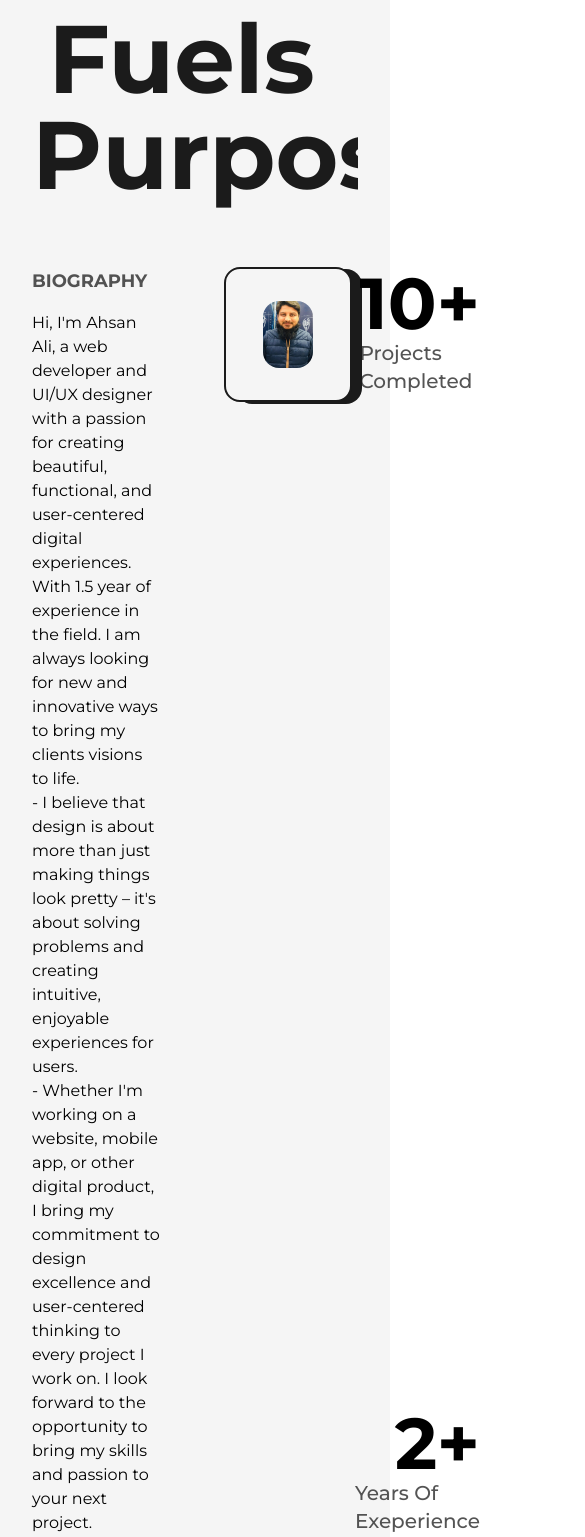
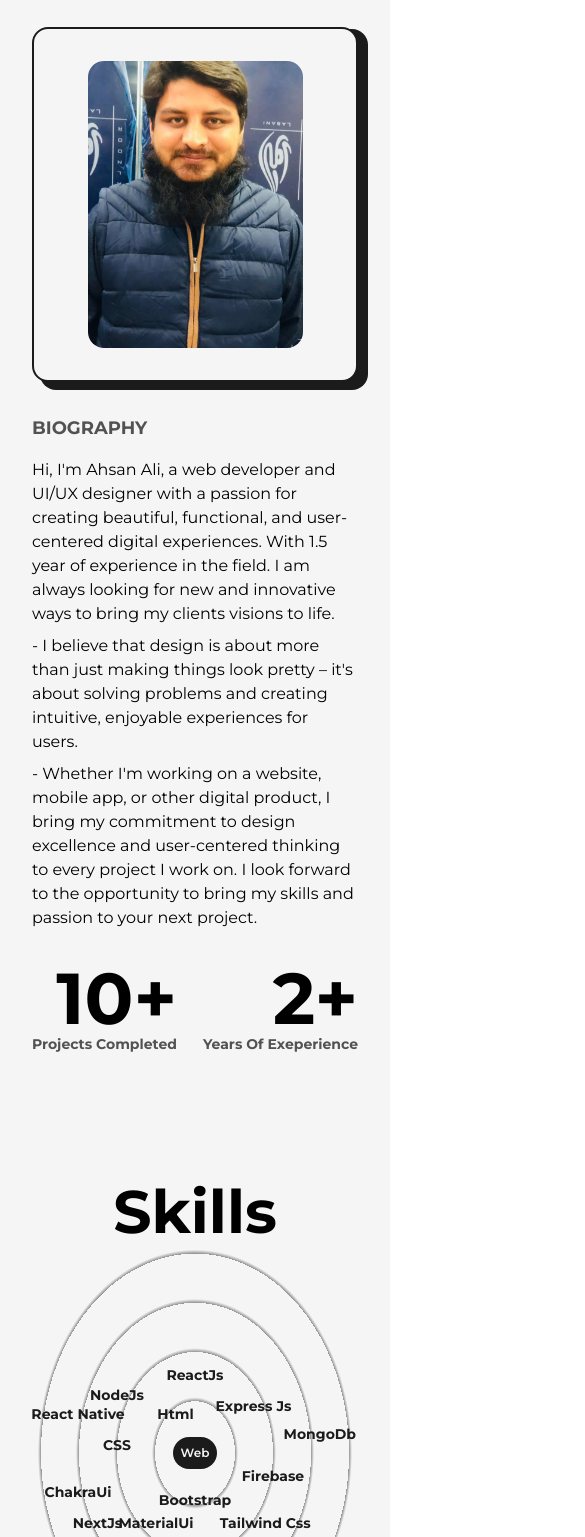
Before and after one commit to AhsanAliButt/ResumeWebsite, a Next.js app: page /about in a window 390 px wide. Shown: the part 191-1728 px from the top of the page, 585 px wide, since content can reach past the window. Built offline with nearby package versions, Linux system fonts and the light colour scheme.

Commit message:
AboutAndHomePageResponsiveCompleted

```diff
--- a/src/components/Lilcon.js
+++ b/src/components/Lilcon.js
@@ -8,7 +8,12 @@
 
   return (
     <figure className="absolute left-0 stroke-dark dark:stroke-light">
-      <svg className="-rotate-90" width="75" height="75" viewBox="0 0 100 100">
+      <svg
+        className="-rotate-90 md:w-[60px] md:h-[60px] xs:w-[40px] xs:h-[40px]"
+        width="75"
+        height="75"
+        viewBox="0 0 100 100"
+      >
         <circle
           cx="75"
           cy="50"
--- a/src/components/Skills.js
+++ b/src/components/Skills.js
@@ -5,7 +5,7 @@
 const Skill = ({ name, x, y }) => {
   return (
     <motion.div
-      className="flex items-center justify-center rounded-full font-semibold bg-dark text-light py-3 px-6 shadow-dark cursor-pointer absolute dark:text-dark dark:bg-light"
+      className="flex items-center justify-center rounded-full font-semibold bg-dark text-light py-3 px-6 shadow-dark cursor-pointer absolute dark:text-dark dark:bg-light lg:py-2 lg:px-4 md:text-sm md:py-1.5 md:px-3 xs:bg-transparent xs:dark:bg-transparent xs:text-dark xs:dark:text-light xs:font-bold "
       whileHover={{ scale: 1.05 }}
       initial={{ x: 0, y: 0 }}
       animate={{ x: x, y: y, transition: { duration: 1.5 } }}
@@ -18,10 +18,13 @@
 const Skills = () => {
   return (
     <div>
-      <h2 className="font-bold text-8xl mt-64 w-full text-center"> Skills</h2>
-      <div className="w-full h-screen relative flex items-center justify-center rounded-full bg-circularLight dark:bg-circularDark">
+      <h2 className="font-bold text-8xl mt-64 w-full text-center md:text-6xl md:mt-32">
+        {" "}
+        Skills
+      </h2>
+      <div className="w-full h-screen relative flex items-center justify-center rounded-full bg-circularLight dark:bg-circularDark lg:h-[80vh] sm:h-[60vh] xs:h-[50vh] lg:bg-circularLightLg lg:dark:bg-circularDarkLg md:bg-circularLightMd md:dark:bg-circularDarkMd sm:bg-circularLightSm sm:dark:bg-circularDarkSm">
         <motion.div
-          className="flex items-start justify-center rounded-full font-semibold bg-dark text-light p-8 shadow-dark dark:text-dark dark:bg-light"
+          className="flex items-start justify-center rounded-full font-semibold bg-dark text-light p-8 shadow-dark dark:text-dark dark:bg-light lg:p-6 md:p-4 xs:text-xs xs:p-2"
           whileHover={{ scale: 1.05 }}
         >
           Web
--- a/src/components/footer/Footer.js
+++ b/src/components/footer/Footer.js
@@ -4,7 +4,7 @@
 
 const Footer = () => {
   return (
-    <footer className="w-full border-t-2 border-solid border-dark font-medium text-lg dark:text-light dark:border-light sm:text-base">
+    <footer className="w-full border-t-2 border-solid border-dark font-medium text-lg dark:text-light dark:border-light sm:text-sm">
       <Layout className="py-8 flex items-center justify-between lg:flex-col lg:py-6">
         <span> {new Date().getFullYear()} &copy; All Rights Reserved. </span>
         <div className="flex items-center lg:py-2 ">
--- a/src/components/navbar/Navbar.js
+++ b/src/components/navbar/Navbar.js
@@ -87,7 +87,7 @@
   return (
     <header className="w-full relative px-32 py-8 font-medium flex items-center justify-between dark:text-light">
       <button
-        className="flex-col justify-center items-center hidden lg:flex"
+        className="flex-col justify-center items-center hidden lg:flex sm:ml-[-10]"
         onClick={handleClick}
       >
         <span
@@ -211,7 +211,7 @@
           </nav>
         </motion.div>
       ) : null}
-      <div className="absolute left-[50%] top-2 translate-x-[50%]">
+      <div className="absolute left-[50%] top-2 translate-x-[50%] sm:hidden">
         <Logo />
       </div>
     </header>
--- a/src/pages/_app.js
+++ b/src/pages/_app.js
@@ -16,7 +16,7 @@
         <link rel="icon" href="/favicon.ico" />
       </Head>
       <main
-        className={`${montserrat.variable} font-mont dark:bg-dark bg-light w-full min-h-screen`}
+        className={`${montserrat.variable} font-mont dark:bg-dark bg-light w-full min-h-screen `}
       >
         <Navbar />
         <Component {...pageProps} />
--- a/src/pages/about.js
+++ b/src/pages/about.js
@@ -62,21 +62,24 @@
       </Head>
       <main className="flex w-full flex-col items-center justify-center dark:text-light">
         <Layout className="pt-16">
-          <AnimatedText text="Passion fuels Purpose!" className="mb-16" />
-          <div className="grid w-full grid-cols-8 gap-16">
-            <div className="col-span-3 flex flex-col items-start justify-start ">
+          <AnimatedText
+            text="Passion fuels Purpose!"
+            className="mb-16 lg:!text-7xl sm:!text-6xl xs:!text-4xl sm:mb-8"
+          />
+          <div className="grid w-full grid-cols-8 gap-16 sm:gap-8">
+            <div className="col-span-3 flex flex-col items-start justify-start xl:col-span-4 md:order-2 md:col-span-8 ">
               <h2 className="mb-4 text-lg font-bold uppercase text-dark/75 dark:text-light/75">
                 Biography
               </h2>
 
-              <p>
+              <p className="sm:mb-2">
                 Hi, I&apos;m Ahsan Ali, a web developer and UI/UX designer with
                 a passion for creating beautiful, functional, and user-centered
                 digital experiences. With 1.5 year of experience in the field. I
                 am always looking for new and innovative ways to bring my
                 clients visions to life.
               </p>
-              <p>
+              <p className="sm:mb-2">
                 - I believe that design is about more than just making things
                 look pretty – it&apos;s about solving problems and creating
                 intuitive, enjoyable experiences for users.
@@ -89,7 +92,7 @@
                 your next project.
               </p>
             </div>
-            <div className="col-span-3 relative h-max rounded-2xl border-2 border-solid border-dark bg-light p-8 flex justify-center dark:bg-dark dark:border-light ">
+            <div className="col-span-3 relative h-max rounded-2xl border-2 border-solid border-dark bg-light p-8 flex justify-center dark:bg-dark dark:border-light xl:col-span-4 md:order-1 md:col-span-8 ">
               <div className="absolute top-0 -right-3 -z-10 w-[102%] h-[103%] rounded-2xl bg-dark dark:bg-light " />
               <Image
                 src={ProfilePic}
@@ -101,7 +104,7 @@
               33vw"
               />
             </div>
-            <div className="col-span-2 flex flex-col items-end justify-between">
+            <div className="col-span-2 flex flex-col items-end justify-between xl:col-span-8 xl:flex-row xl:items-center md:order-3">
               {/* <div>
                     <span>
 50+
@@ -112,7 +115,7 @@
                 <span className="inline-block text-7xl font-bold">
                   <AnimatedNumbers value={10} />+
                 </span>
-                <h2 className="text-xl font-medium capitalize text-dark/75 dark:text-light/75">
+                <h2 className="text-xl font-medium capitalize text-dark/75 dark:text-light/75 sm:text-sm sm:font-bold">
                   {" "}
                   Projects Completed
                 </h2>
@@ -121,7 +124,7 @@
                 <span className="inline-block text-7xl font-bold">
                   <AnimatedNumbers value={2} />+
                 </span>
-                <h2 className="text-xl font-medium capitalize text-dark/75 dark:text-light/75">
+                <h2 className="text-xl font-medium capitalize text-dark/75 dark:text-light/75 sm:text-sm sm:font-bold">
                   Years of Exeperience
                 </h2>
               </div>
--- a/src/pages/index.js
+++ b/src/pages/index.js
@@ -19,7 +19,7 @@
       </Head>
       <main
         className={
-          "flex items-center text-dark w-full min-h-screen dark:text-light"
+          "flex items-center text-dark w-full min-h-screen sm:min-h-0 dark:text-light"
         }
       >
         <Layout className="pt-0 md:pt-16 sm:pt-8">
--- a/tailwind.config.js
+++ b/tailwind.config.js
@@ -23,9 +23,28 @@
       },
       backgroundImage: {
         circularLight:
-          "repeating-radial-gradient(rgba(0,0,0,0.4) 2px,#f5f5f5 5px, #f5f5f5 100px);",
+          "repeating-radial-gradient(rgba(0,0,0,0.4) 2px,#f5f5f5 5px,#f5f5f5 100px)",
+
         circularDark:
-          "repeating-radial-gradient(rgba(255,255,255,0.5) 2px,#1b1b1b 8px, #1b1b1b 100px);",
+          "repeating-radial-gradient(rgba(255,255,255,0.5) 2px,#1b1b1b 8px,#1b1b1b 100px)",
+
+        circularLightLg:
+          "repeating-radial-gradient(rgba(0,0,0,0.4) 2px,#f5f5f5 5px,#f5f5f5 80px)",
+
+        circularDarkLg:
+          "repeating-radial-gradient(rgba(255,255,255,0.5) 2px,#1b1b1b 8px,#1b1b1b 80px)",
+
+        circularLightMd:
+          "repeating-radial-gradient(rgba(0,0,0,0.4) 2px,#f5f5f5 5px,#f5f5f5 60px)",
+
+        circularDarkMd:
+          "repeating-radial-gradient(rgba(255,255,255,0.5) 2px,#1b1b1b 6px,#1b1b1b 60px)",
+
+        circularLightSm:
+          "repeating-radial-gradient(rgba(0,0,0,0.4) 2px,#f5f5f5 5px,#f5f5f5 40px)",
+
+        circularDarkSm:
+          "repeating-radial-gradient(rgba(255,255,255,0.5) 2px,#1b1b1b 4px,#1b1b1b 40px)",
       },
     },
     screens: {
```
Also changed, not shown: src/components/Education.js (+13 -9 lines), src/components/experience.js (+9 -9 lines), src/pages/projects.js (+10 -8 lines).
